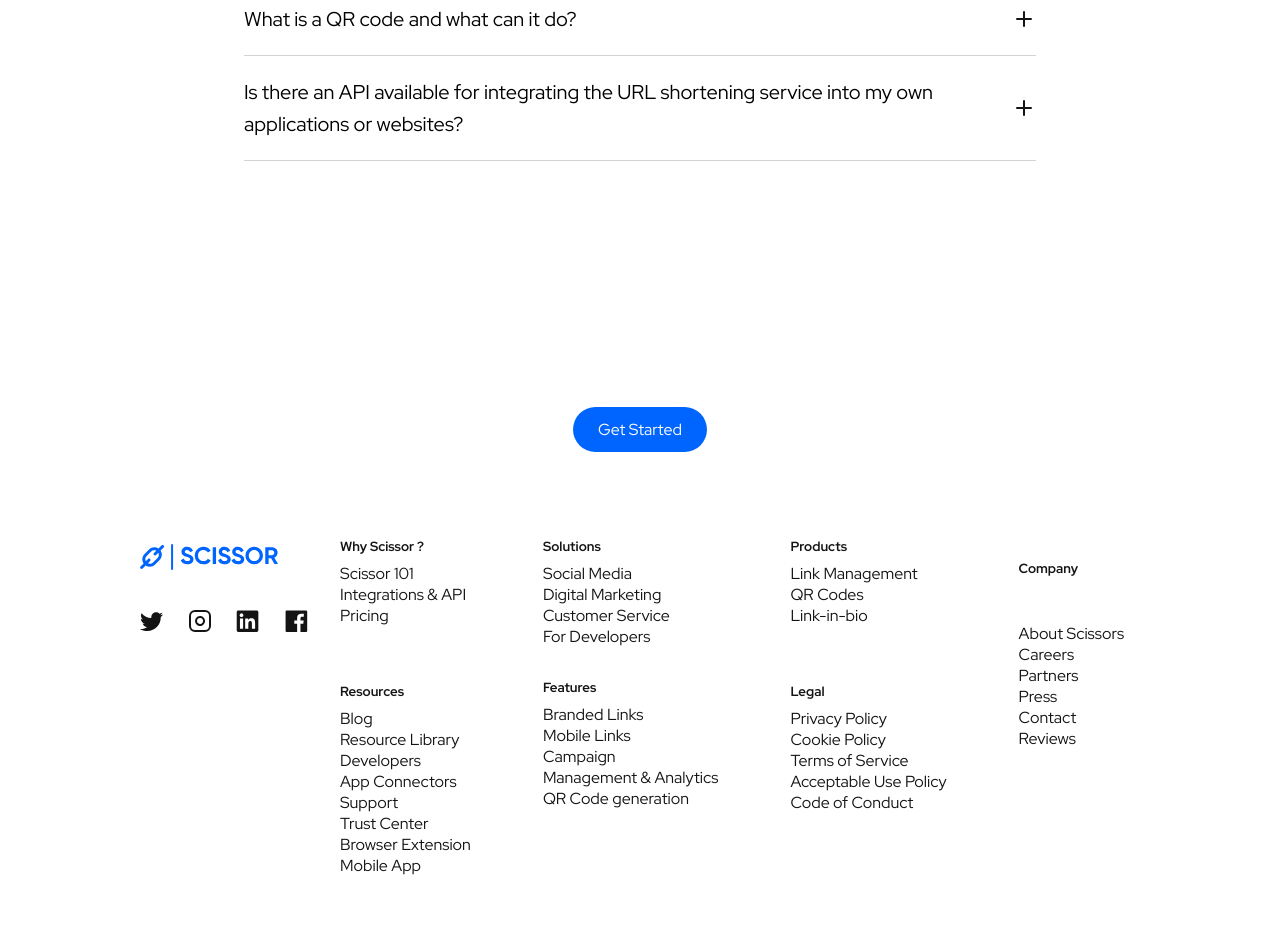
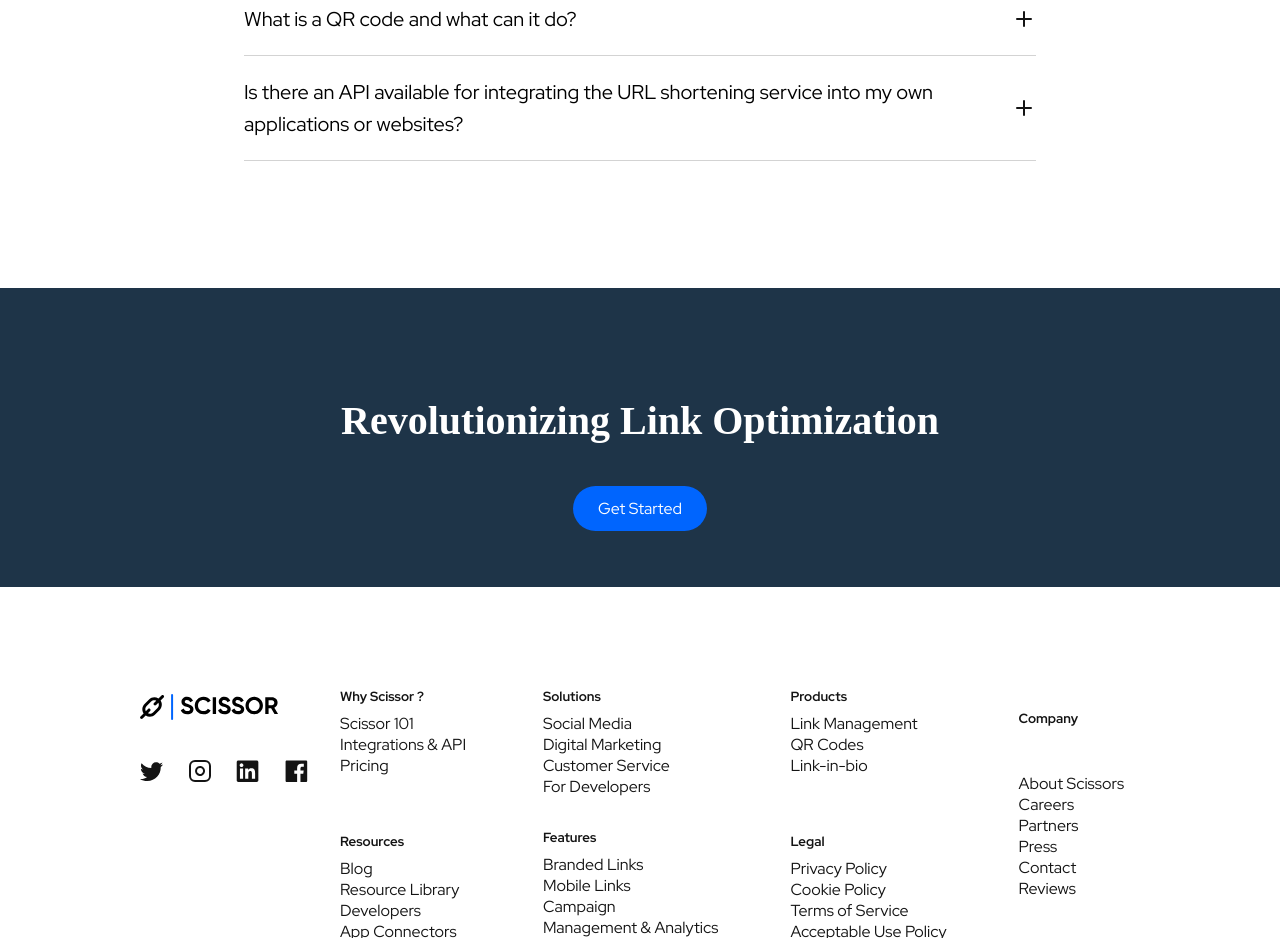
Before and after one commit to shemigam1/altschool_s1_project, a plain HTML site: page index.html in a window 1280 px wide. Shown: the part 4428-5366 px from the top of the page. Drawn offline with Linux system fonts and the light colour scheme.

Commit message:
fix: quick fix

```diff
--- a/index.html
+++ b/index.html
@@ -394,7 +394,7 @@
     <footer>
       <div class="footer">
         <div class="icons">
-          <img src="icons/Logo.svg" class="logo">
+          <img src="icons/black-logo.svg" class="logo">
           <div class="social-media">
             <img src="icons/i-fi-social-twitter.svg" alt="">
             <img src="icons/svg-feather.svg" alt="">
--- a/style.css
+++ b/style.css
@@ -794,6 +794,8 @@ nav {
   display: flex;
   justify-content: center;
   align-items: center;
+  background: linear-gradient(180deg, #1e3448 99.99%, rgba(30, 52, 72, 0) 100%);
+  margin-top: 150px;
 }
 
 .get-started-body {
@@ -816,6 +818,7 @@ nav {
   width: 806px;
   height: 57px;
   flex-direction: column;
+  margin: 0;
 }
 
 /* footer */
```
Also changed, not shown: icons/black-logo.svg (added).
